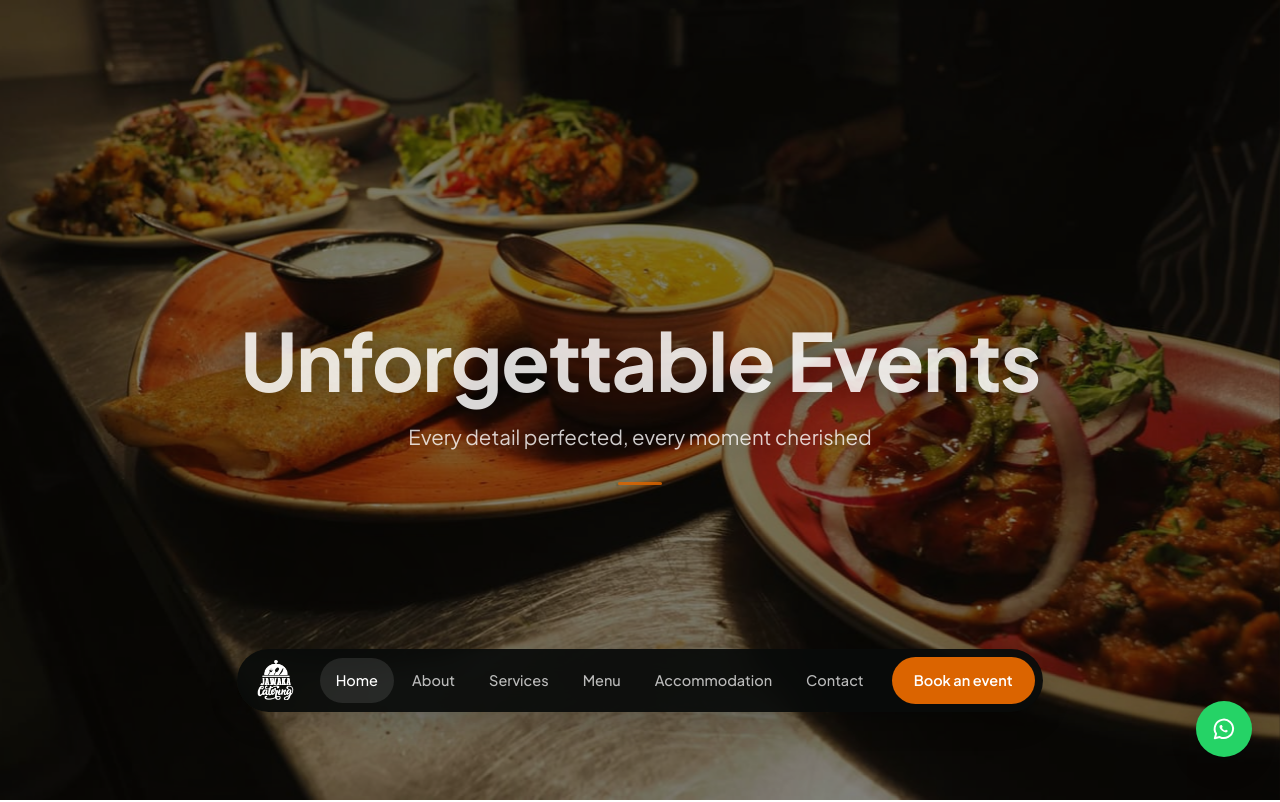
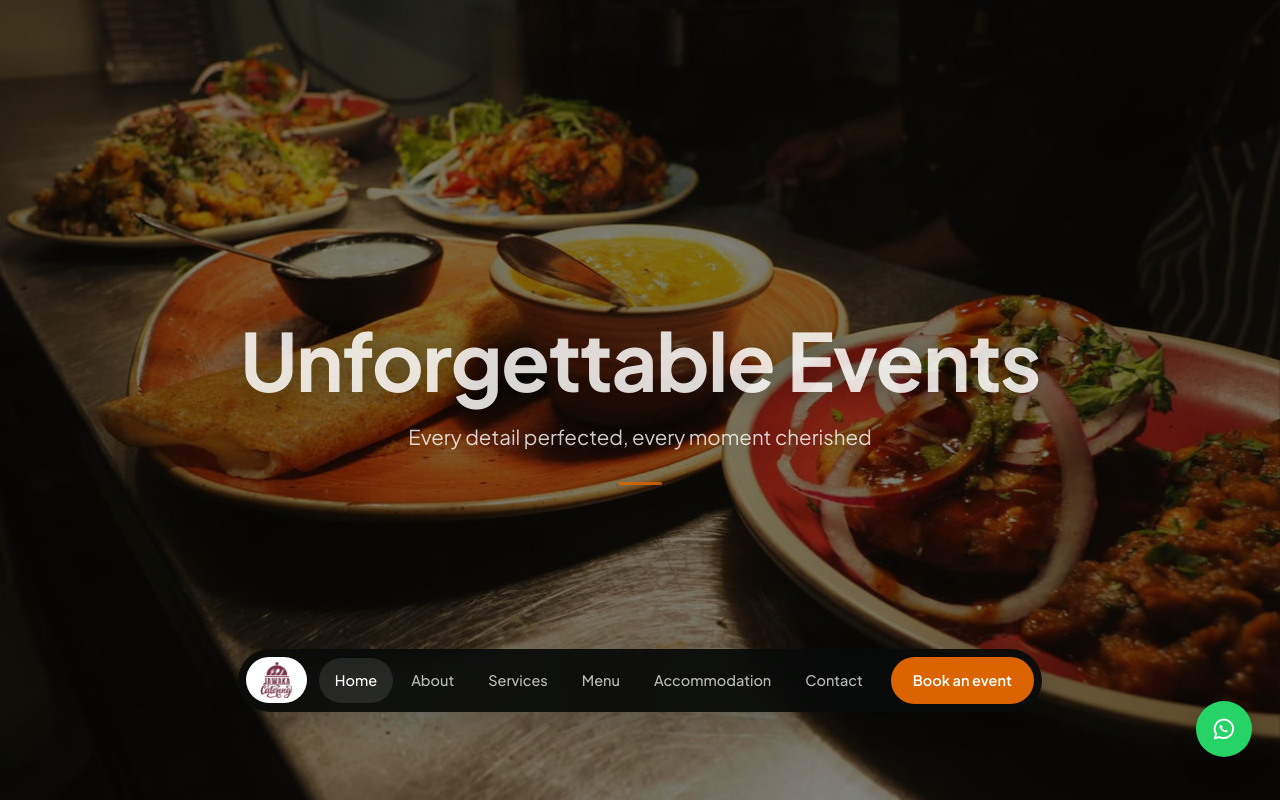
Before and after one commit to faithwekesa/website-refinement, a Next.js app: page / in a window 1280 px wide. Shown: the top 802 px of the page. Built offline with nearby package versions, Linux system fonts and the light colour scheme.

Commit message:
Add favicon, remove commas before and, simplify home service cards

```diff
--- a/app/globals.css
+++ b/app/globals.css
@@ -2948,13 +2948,3 @@ h3 {
     hyphens: auto;
   }
 }
-
-.nav-brand {
-  background: transparent;
-  padding: 0 14px 0 12px;
-}
-
-.nav-brand img {
-  height: 40px;
-  filter: brightness(0) invert(1);
-}
```
